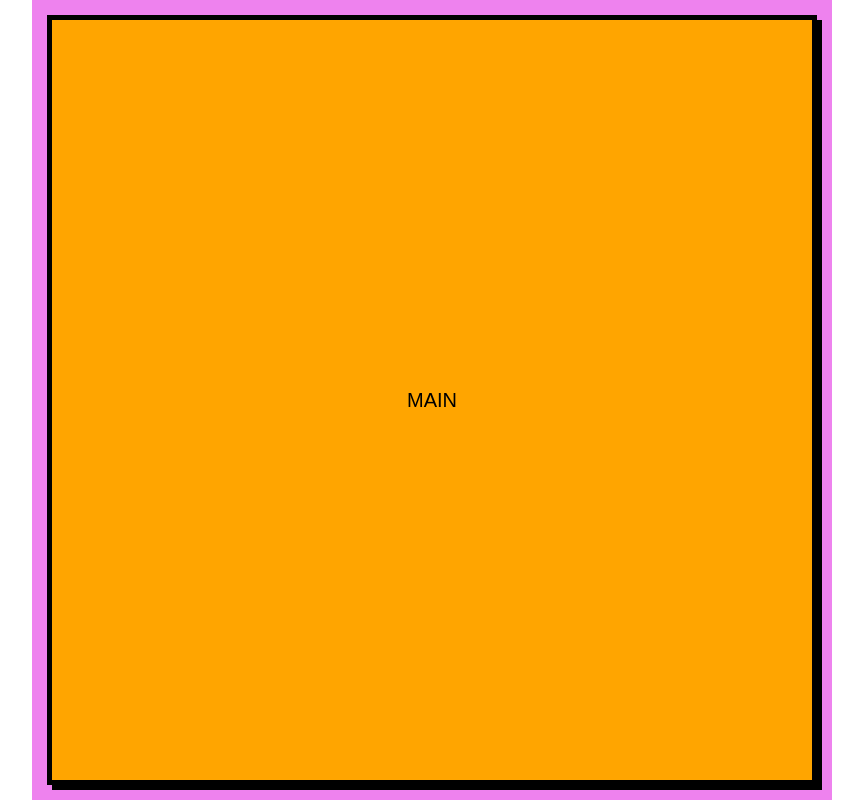
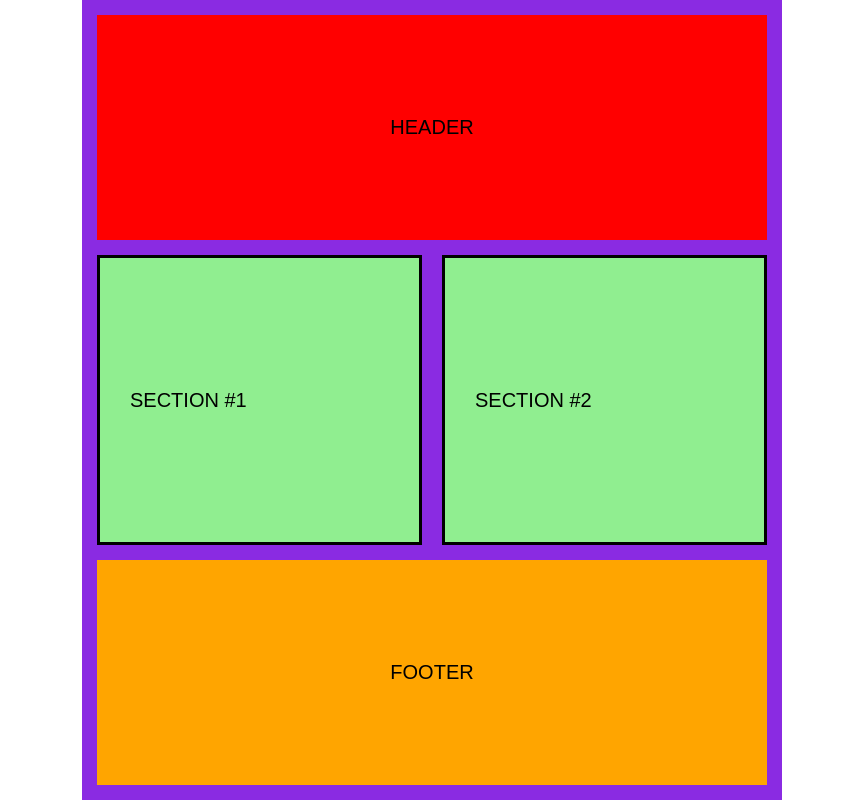
Before and after one commit to httprezemde/FlexboxSenai, a plain HTML site: page index.html in a window 1280 px wide. Shown: the whole page, without its empty margins (208-1071 px from the left). Drawn offline with Linux system fonts and the light colour scheme.

Commit message:
Segundo Layout
Segundo layout, o código foi gerado com base na imagem, que definiu de que forma seria trabalhado as seções do site, já com maior complexidade.

```diff
--- a/estilos.css
+++ b/estilos.css
@@ -1,44 +1,69 @@
-*{
+* {
   margin: 0;
   padding: 0;
   box-sizing: border-box;
   list-style: none;
   text-decoration: none;
+  text-transform: uppercase;
   font-family: sans-serif;
   font-size: 20px;
-
 }
 
-
-
-.wrapper{
- background-color: violet;
+.wrapper {
+  padding: 15px;
   min-height: 100vh;
-max-width: 800px;
-margin: 0 auto;
-padding: 15px;
+  max-width: 700px;
+  margin: auto;
+  background-color: blueviolet;
   display: flex;
   flex-direction: column;
   gap: 15px;
-
 }
 
-main{
-    height: 100%;
-    width: 100%;
-  background-color: orange;
+header,
+main,
+footer,
+section {
   flex: 1;
+  /* color: black; */
+  /* font-weight: bold; */
+  /* font-size: 30px; */
+  /* border: 5px solid black; */
+  /* border-radius: 5px; */
+}
+
+header {
+  background-color: red;
   display: flex;
   justify-content: center;
   align-items: center;
-    border: 5px solid black;
-    box-shadow: 5px 5px;
-
-
 }
 
-@media screen and (max-width: 800px){
-   main{
-      flex-direction: column;
+main {
+  /* background-color: yellow; */
+
+  display: flex;
+  /* justify-content: space-around; */
+  /* align-items: center; */
+  gap: 20px;
 }
+
+section {
+  flex: auto;
+  display: flex;
+  background-color: lightgreen;
+  /* width: 100%; */
+  /* height: 200px; */
+  /* width: 800px; */
+  padding: 30px;
+  /* justify-content: space-around; */
+  align-items: center;
+  border: 3px solid black;
 }
+
+footer {
+  background-color: orange;
+  display: flex;
+  justify-content: center;
+  align-items: center;
+}
--- a/index.html
+++ b/index.html
@@ -3,20 +3,21 @@
 <head>
     <meta charset="UTF-8">
     <meta name="viewport" content="width=device-width, initial-scale=1.0">
-    <title>Primeiro Layout com Flexbox</title>
+    <title>Primeiro Layout com Flexbox e/ou Grid</title>
      <link rel="stylesheet" href="estilos.css">
+
 </head>
 <body>
     <div class="wrapper">
 
+        <header> HEADER </header>
 
-
-    <main>
-        <section>MAIN</section>
-
+        <main>
+            <section class="section1">Section #1</section>
+            <section class="section2">Section #2</section>
         </main>
 
-
+        <footer>FOOTER</footer>
     </div>
 </body>
 </html>
```
Lines whose indentation alone changed are shown as unchanged.
